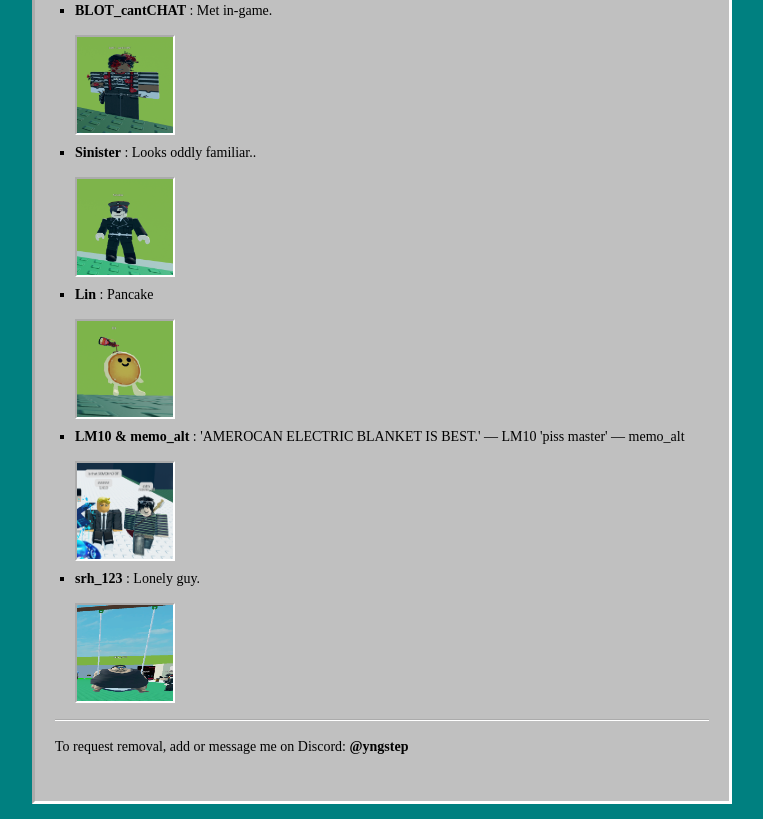
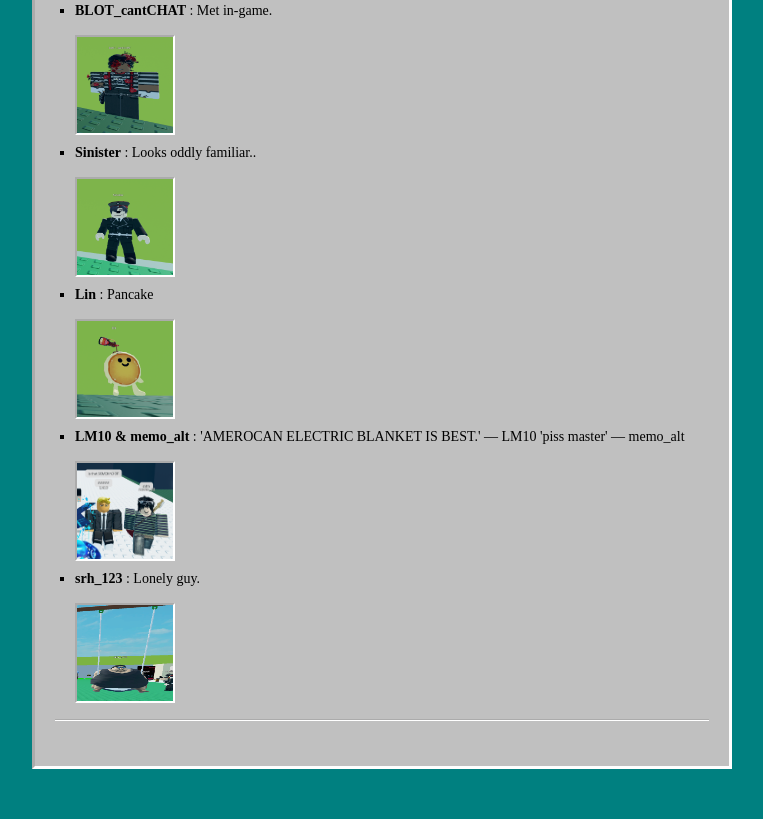
Before and after one commit to yngstep/people, a plain HTML site: page index.html in a window 1280 px wide. Shown: the part 1728-2547 px from the top of the page, without its empty margins (258-1021 px from the left). After the commit the page ends 2512 px from the top, so only its background shows below. Drawn offline with Linux system fonts and the light colour scheme.

Commit message:
Remove Discord message from index.html
Removed the removal request message from the main section.

```diff
--- a/index.html
+++ b/index.html
@@ -153,10 +153,6 @@
             <ul class="featured-list" id="featured-list"></ul>
 
             <hr>
-
-            <p>
-                To request removal, add or message me on Discord: <strong>@yngstep</strong>
-            </p>
         </main>
     </div>
 
```
